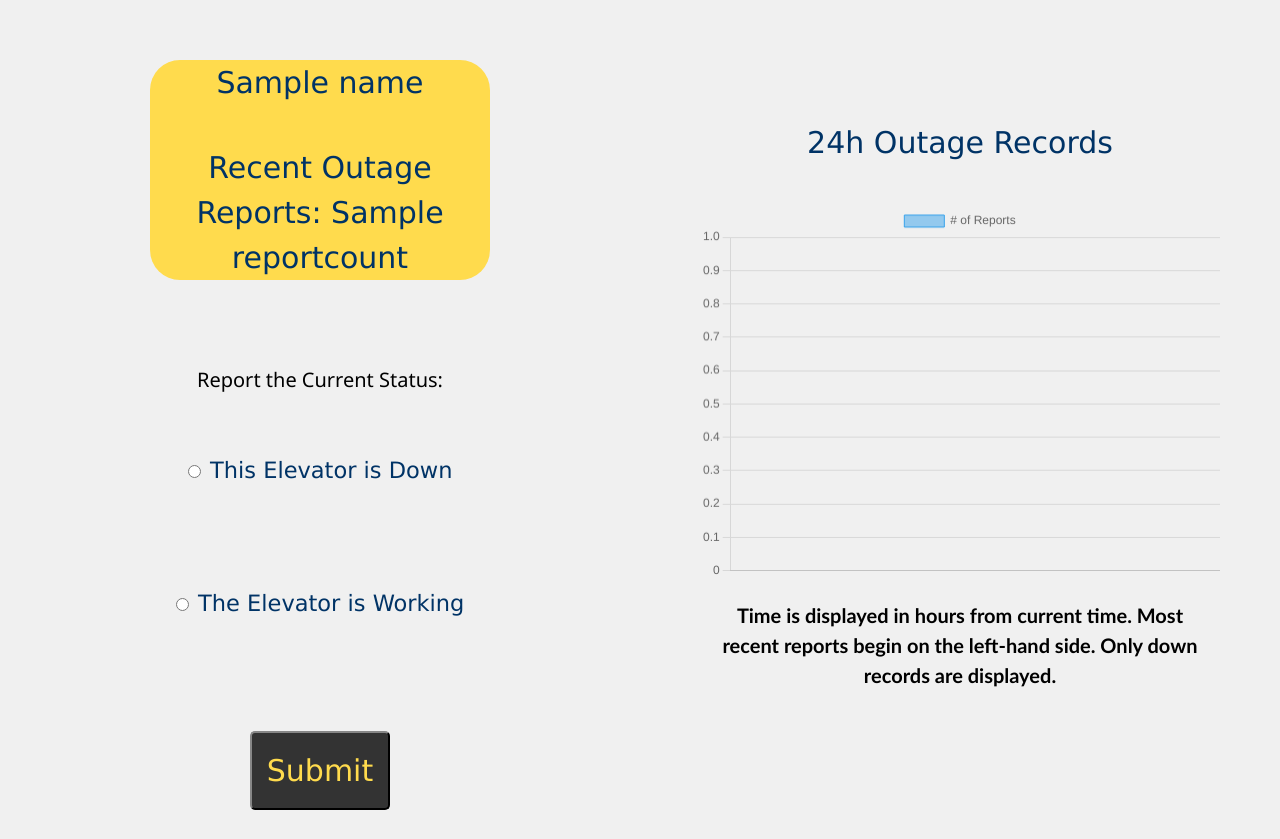
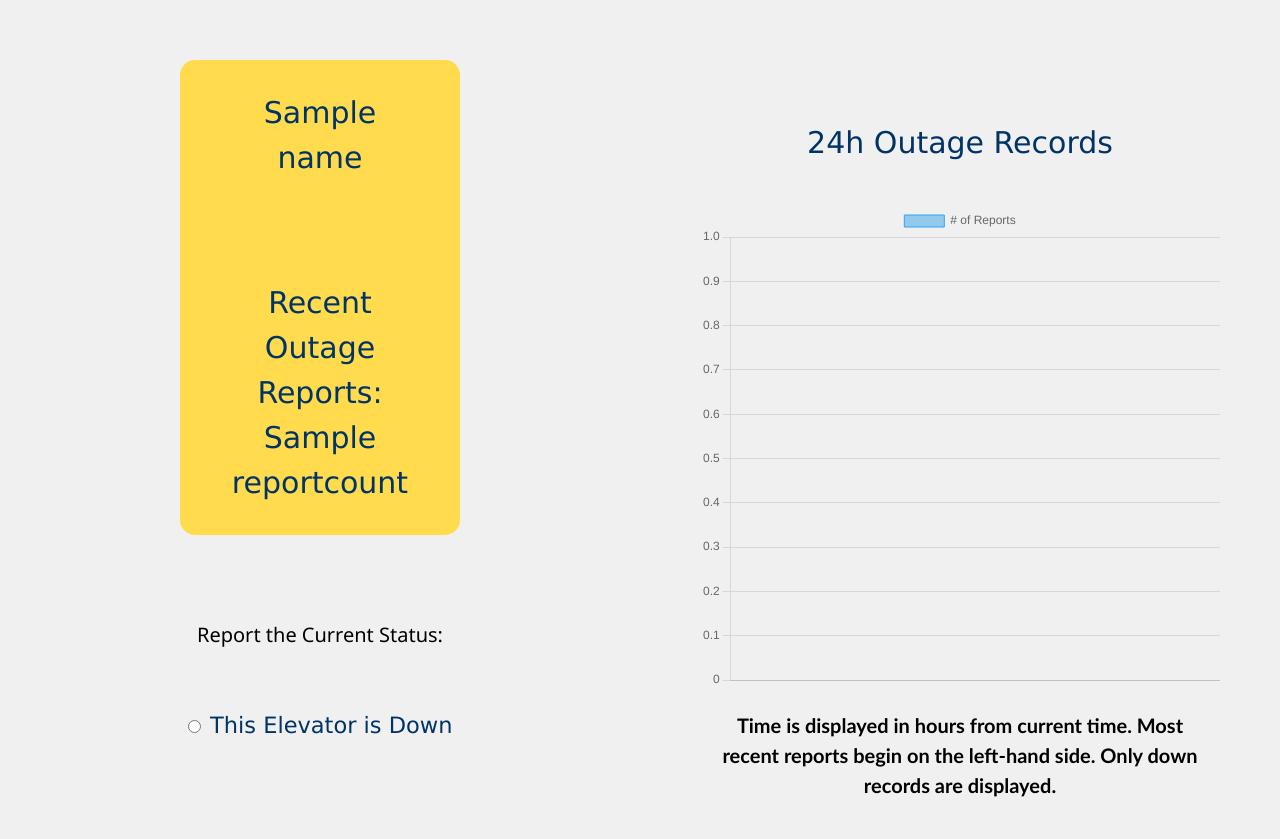
Before and after one commit to rachael2016/UR-Web-Hub, a Flask app: template templates/downdetector.html in a window 1280 px wide. Shown: the part 310-1149 px from the top of the page. Run offline with Flask 2, Linux system fonts and the light colour scheme; the template is opened without the code that fills it: values that come from a table or form of the project are taken from there, most other values are stand-ins (such as "Sample title", 1, 10 or a date in 2020); some libraries are stand-ins or nearby versions.

Commit message:
improving highlight styles

```diff
--- a/templates/downdetector.html
+++ b/templates/downdetector.html
@@ -34,10 +34,15 @@
         background-color: #ffdb4d;
         align-items: center;
         justify-content: center;
-        margin-left: 3em;
-        margin-right: 3em;
-        border-radius: 1em;
+        margin-left: 4em;
+        margin-right: 4em;
+        border-radius: .5em;
         text-align: center;
+    }
+
+    .highlight h3 {
+        padding-top: 1em;
+        padding-bottom: 1em;
     }
 
     label{
```
